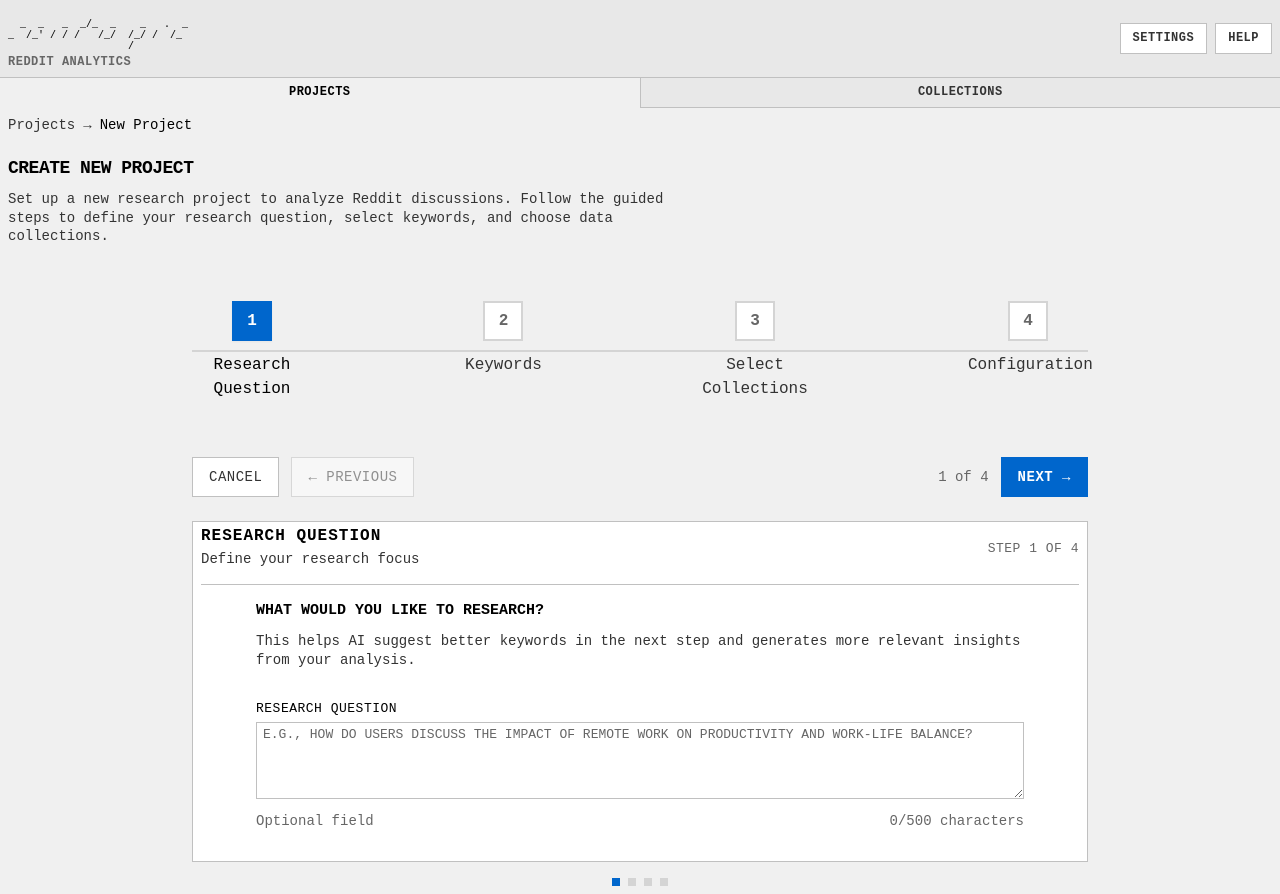
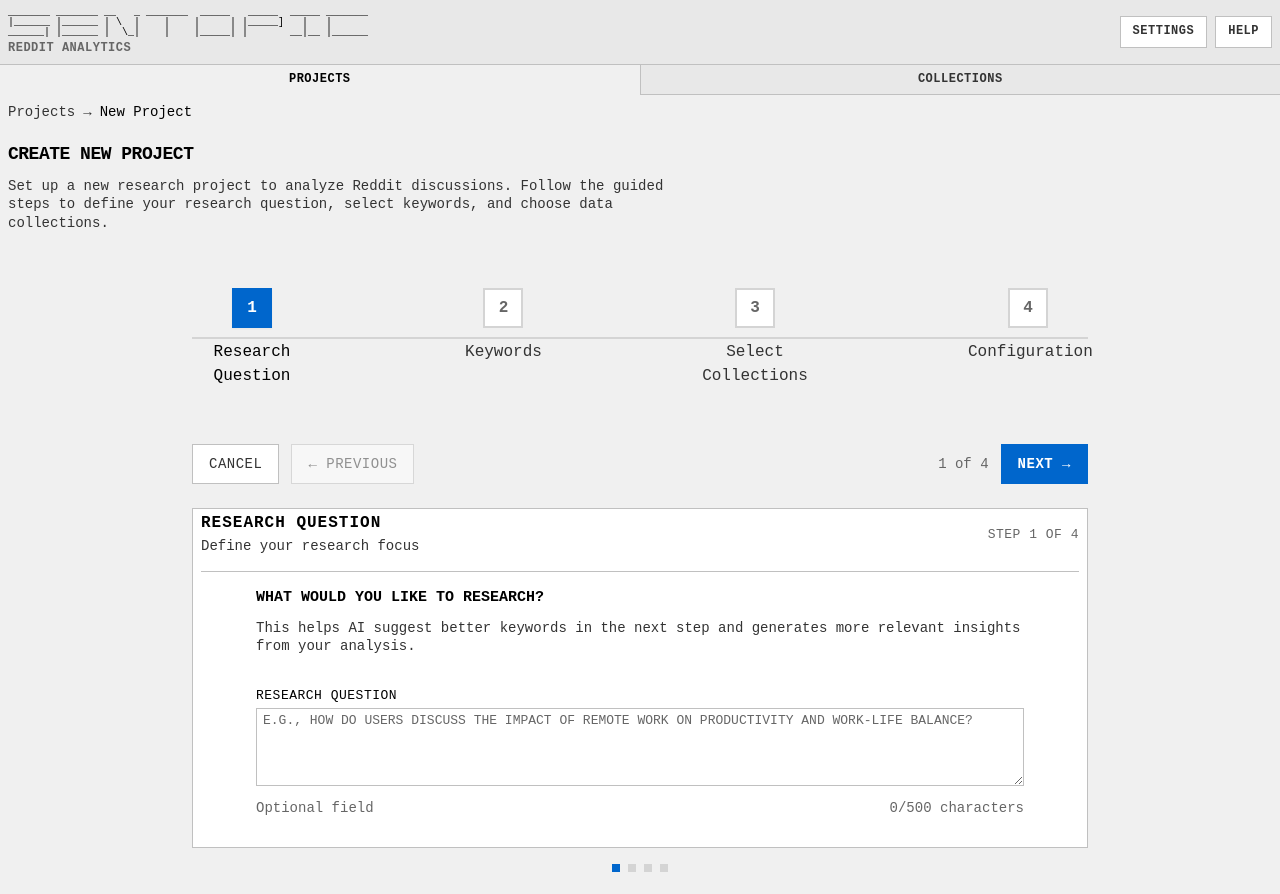
Before and after one commit to popescoup/Sentopic, a React (Vite) app in the folder frontend/: page /projects/new in a window 1280 px wide. Built offline with nearby package versions, Linux system fonts and the light colour scheme; no server answers.

Commit message:
updated logo

```diff
--- a/frontend/src/components/branding/ASCIILogo.tsx
+++ b/frontend/src/components/branding/ASCIILogo.tsx
@@ -26,16 +26,16 @@ export const ASCIILogo: React.FC<ASCIILogoProps> = ({
         className="text-text-primary hover:text-accent transition-colors duration-100"
         style={{
           fontSize: '10px',
-          lineHeight: '1.1',
-          letterSpacing: '0'
+          lineHeight: '1.0',
+          letterSpacing: '0',
+          fontFamily: 'Courier New, monospace'
         }}
       >
-        {/* ASCII Logo - Clean SENTOPIC */}
-        <div className="whitespace-pre font-terminal">
-{`
-  _  _   _  _/_  _    _   .  _
-_\  /_' / / /   /_/  /_/ /  /_
-                    /          `}
+        {/* ASCII Logo - Block Style SENTOPIC */}
+        <div className="whitespace-pre font-terminal" style={{ fontFamily: 'Courier New, monospace' }}>
+{`_______ _______ __   _ _______  _____   _____  _____ _______
+|______ |______ | \\  |    |    |     | |_____]   |   |
+______| |______ |  \\_|    |    |_____| |       __|__ |______ `}
         </div>
 
         {/* Subtitle - terminal style */}
```
